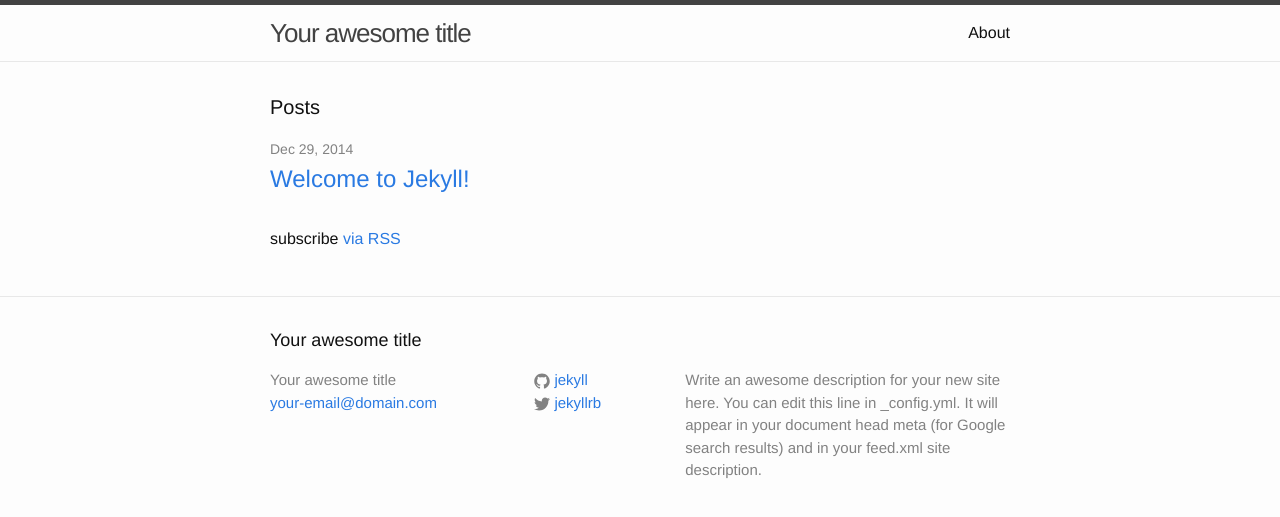
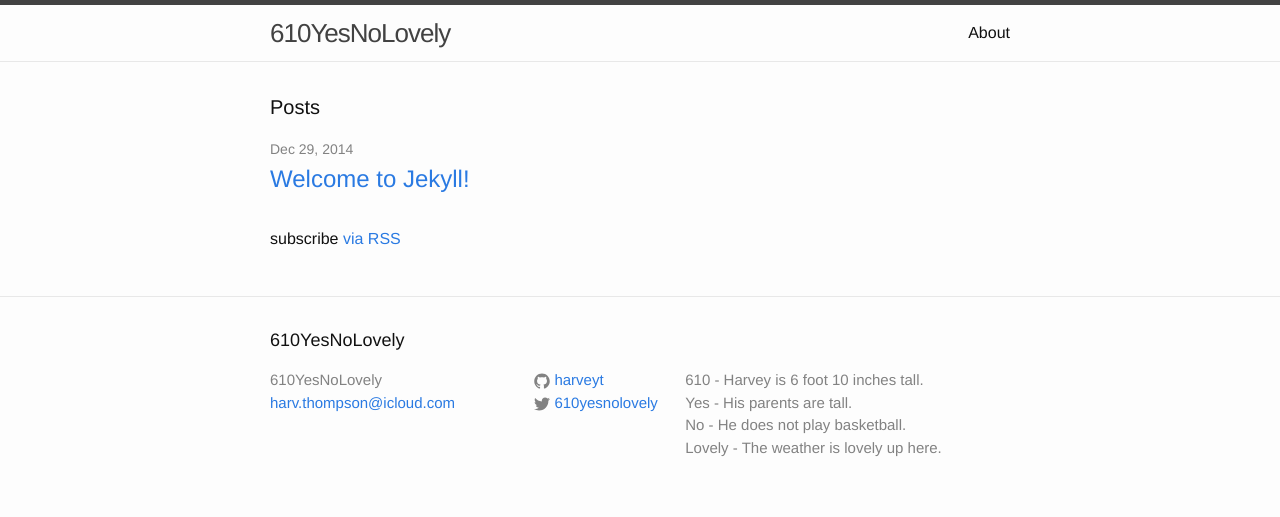
Before and after one commit to harveyt/harveyt.github.io, a Jekyll site: the page built from index.html, in a window 1280 px wide. Shown: the top 517 px of the page. Built offline with Jekyll 4.4.1, drawn with Linux system fonts in a browser that asks for light colours.

Commit message:
Updated _config.yml configuration for 610yesnolovely.org etc.

```diff
--- a/_config.yml
+++ b/_config.yml
@@ -1,14 +1,15 @@
 # Site settings
-title: Your awesome title
-email: your-email@domain.com
+title: 610YesNoLovely
+email: harv.thompson@icloud.com
 description: > # this means to ignore newlines until "baseurl:"
-  Write an awesome description for your new site here. You can edit this
-  line in _config.yml. It will appear in your document head meta (for
-  Google search results) and in your feed.xml site description.
+  610 - Harvey is 6 foot 10 inches tall.<br>
+  Yes - His parents are tall.<br>
+  No - He does not play basketball.<br>
+  Lovely - The weather is lovely up here.
 baseurl: "" # the subpath of your site, e.g. /blog/
-url: "http://yourdomain.com" # the base hostname & protocol for your site
-twitter_username: jekyllrb
-github_username:  jekyll
+url: "http://www.610yesnolovely.com" # the base hostname & protocol for your site
+twitter_username: 610yesnolovely
+github_username:  harveyt
 
 # Build settings
 markdown: kramdown
```
